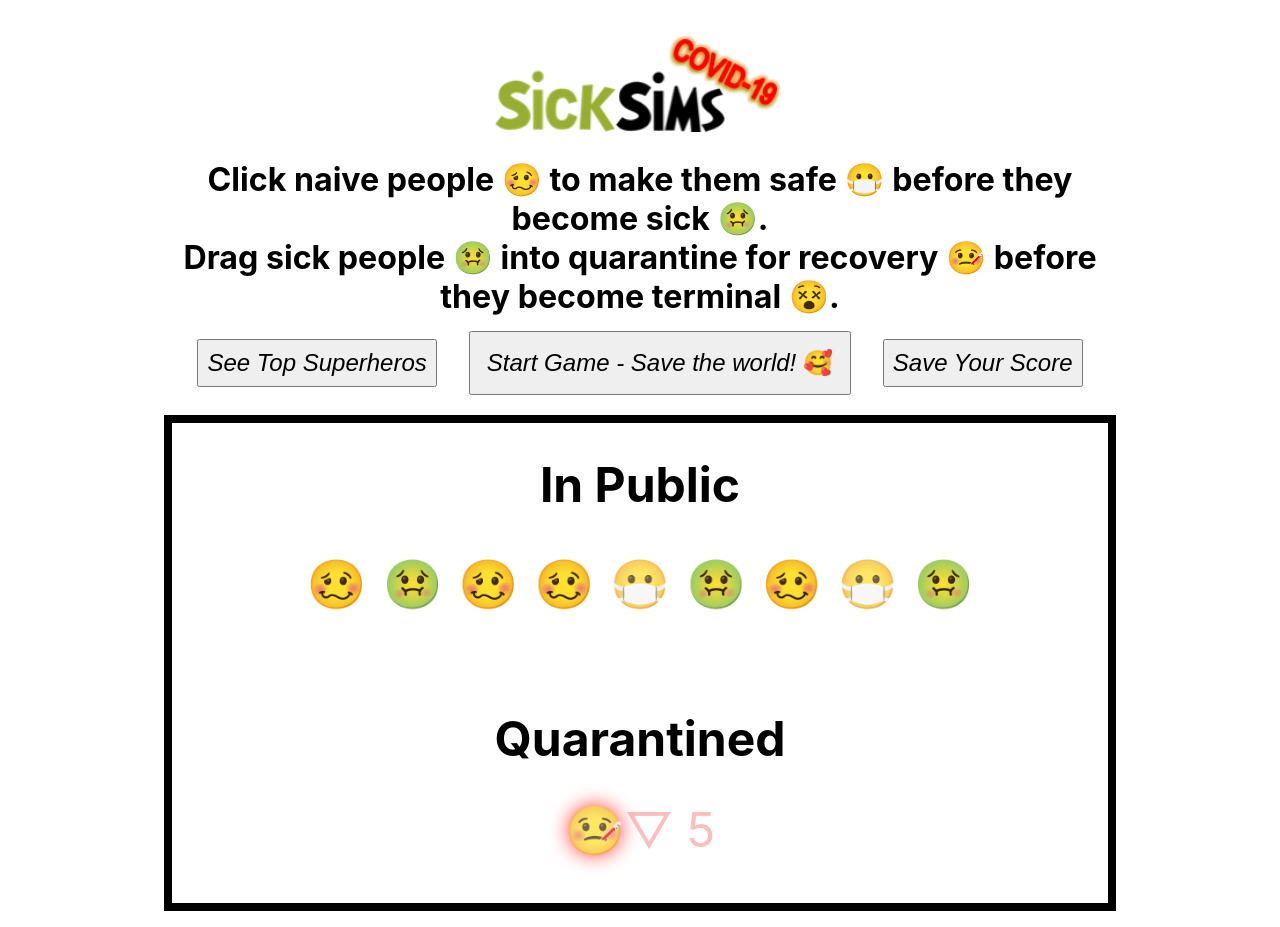
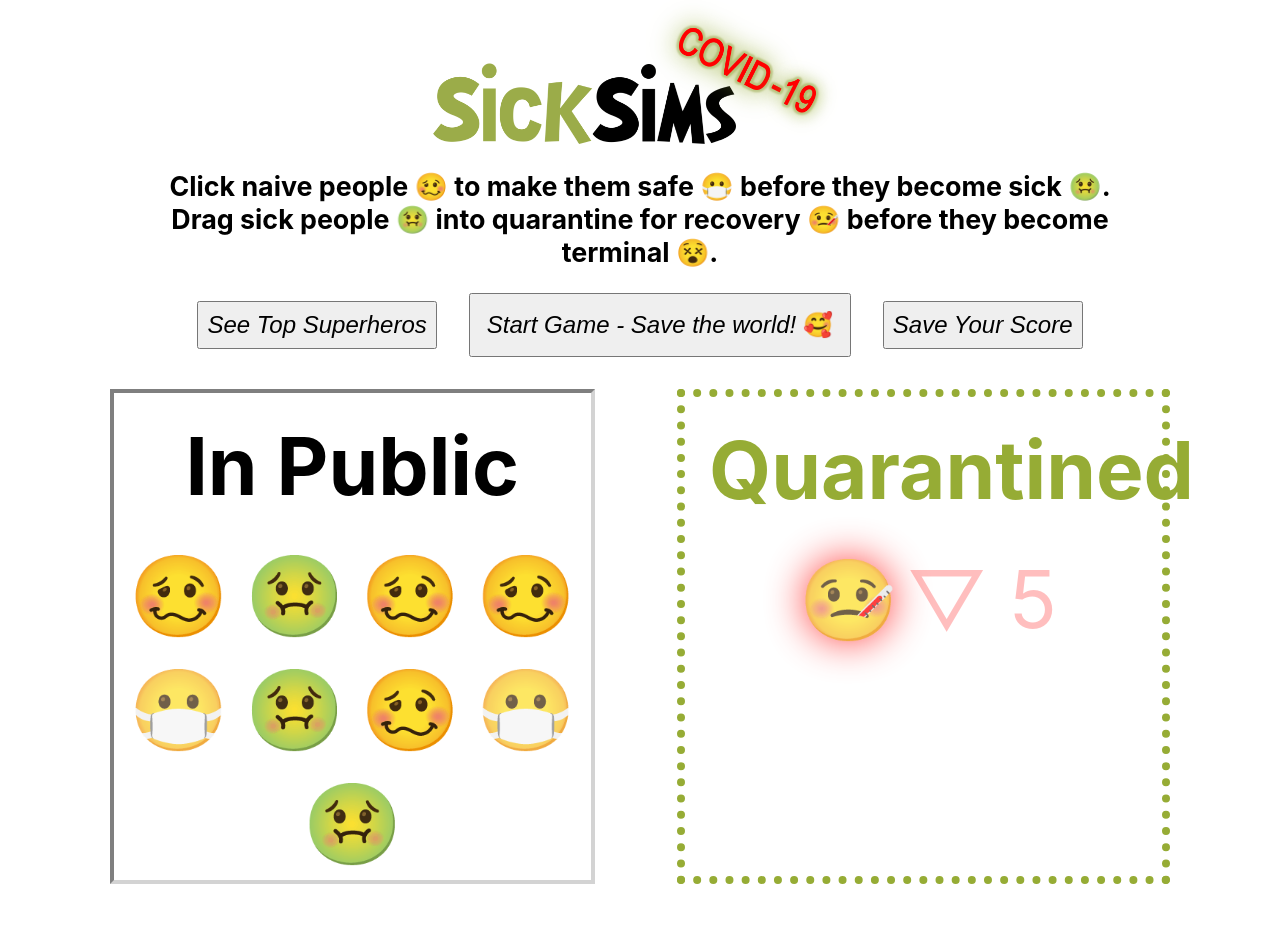
Before and after one commit to ryanmeinzer/sicksims, a React (Create React App) app: page / in a window 1280 px wide. After the commit the page ends 900 px from the top, so only its background shows below. Built offline with nearby package versions, Linux system fonts and the light colour scheme.

Commit message:
restyled many things and animations

```diff
--- a/src/App.js
+++ b/src/App.js
@@ -64,19 +64,23 @@ class App extends Component {
               < Header startGameButton={this.startGame} />
             </div>
             <div className="FakeGameContainer">
+              <div className='FakeInPublicContainer'>
                 <h4>In Public</h4>
                   <span className='fakeGameEmojis' role='img' aria-label='naive person emoji'>🥴</span>
                   <span className='fakeGameEmojis' role='img' aria-label='sick person emoji'>🤢</span>
                   <span className='fakeGameEmojis' role='img' aria-label='naive person emoji'>🥴</span>
                   <span className='fakeGameEmojis' role='img' aria-label='naive person emoji'>🥴</span>
-                <span className='safeFakePersonEmoji' role='img' aria-label='safe person emoji'>😷</span>
+                  <span className='FakeSafePersonEmoji' role='img' aria-label='safe person emoji'>😷</span>
                   <span className='fakeGameEmojis' role='img' aria-label='sick person emoji'>🤢</span>
                   <span className='fakeGameEmojis' role='img' aria-label='naive person emoji'>🥴</span>
-                <span className='safeFakePersonEmoji' role='img' aria-label='safe person emoji'>😷</span>
+                  <span className='FakeSafePersonEmoji' role='img' aria-label='safe person emoji'>😷</span>
                   <span className='fakeGameEmojis' role='img' aria-label='sick person emoji'>🤢</span>
-            <div className="FakeDiv"></div>
+              </div>
+            {/* <div className="FakeDiv"></div> */}
+              <div className='FakeQuarantinedContainer'>
                 <h4>Quarantined</h4>
-                <span className='quarantinedFakeGameEmojis' role='img' aria-label='quarantined person emoji'>🤒</span><span className='quarantinedFakePersonCountdown' role='img' aria-label='quarantined person countdown'> ▽ 5 </span>
+                  <span className='FakeQuarantinedPersonEmoji' role='img' aria-label='quarantined person emoji'>🤒</span><span className='FakeQuarantinedPersonCountdown' role='img' aria-label='quarantined person countdown'> ▽ 5 </span>
+              </div>
             </div>
           </>
           } />
--- a/src/Header.js
+++ b/src/Header.js
@@ -5,7 +5,7 @@ import logo from './SickSims-Logo.png'
 const Header = props =>
 <div>
     <div className='logo' align='center'>
-            <img src={logo} alt="SickSims Logo" className="logo" height="100" background-color="transparent"></img>
+        <img src={logo} alt="SickSims Logo" className="logo" background-color="transparent"></img>
     </div>
         <h6>Click naive people <span role="img" aria-label="naive person emoji">🥴</span> to make them safe <span role="img" aria-label="safe person emoji">😷</span> before they become sick <span role="img" aria-label="sick person emoji">🤢</span>. <br></br> Drag sick people <span role="img" aria-label="sick person emoji">🤢</span> into quarantine for recovery <span role="img" aria-label="quarantined person emoji">🤒</span> before they become terminal <span role="img" aria-label="terminal person emoji">😵</span>.</h6>
     <p><Link to="/superheros"><button className='superherosButton'><i>See Top Superheros</i></button></Link>
--- a/src/index.css
+++ b/src/index.css
@@ -26,7 +26,7 @@ h3 {
 }
 
 h4 {
-  margin: 2rem;
+  margin: 1.5rem;
 }
 
 h6 {
@@ -39,20 +39,20 @@ p {
 
 button {
   padding: 1rem;
-  margin: 0 1rem;
+  margin: 1rem 1rem 0;
   font-size: 1.5rem;
   cursor: pointer;
 }
 
-.logo {
-  margin: 1rem;
+.logo img {
+  margin: -1rem 0 2rem;
+  height: 10rem;
 }
 
 .App {
   display: flex;
   flex-direction: column;
   text-align: center;
-  font-size: 3rem;
   align-items: center;
   margin: 0 1rem 1rem;
 }
@@ -63,46 +63,47 @@ button {
   align-items: center;
   width: 75%;
   /* border: solid red; */
-  margin: 0 0 1.25rem;
+  margin: 0 0 2rem;
+  font-size: 2.5rem;
 }
 
 .RestartGame {
   padding: 1rem 0 0 0;
 }
 
-.GameContainer {
+.GameContainer, .FakeGameContainer {
   display: flex;
   flex-direction: row;
   justify-content: space-between;
   width: 85%;
+  font-size: 5rem;
   /* border: solid black; */
 }
 
-.InPublicContainer {
-  min-height: 15rem;
+.InPublicContainer, .FakeInPublicContainer {
+  min-height: 20rem;
   border: .25rem inset lightgray;
   width: 45%;
 }
 
-.QuarantinedContainer {
-  min-height: 15rem;
+.QuarantinedContainer, .FakeQuarantinedContainer {
+  min-height: 20rem;
   border: .5rem dotted #96AC35;
   width: 45%;
   color: #96AC35;
   cursor: not-allowed;
 }
 
-.FakeGameContainer {
+/* .FakeGameContainer {
   align-items: center;
   width: 75%;
   border: .5rem solid black;
-  /* margin: 0 0 1rem; */
   height: 30rem;
-}
+} */
 
-.FakeDiv {
+/* .FakeDiv {
   margin: 5.5rem;
-}
+} */
 
 .scoreButton {
   padding: .5rem;
@@ -143,7 +144,7 @@ button {
 
 @keyframes naiveGlow {
   0% { text-shadow: 0 0 -10px red; }
-  100% { text-shadow: 0 0 20px red; }
+  100% { text-shadow: 0 0 40px red; }
 }
 
 /* Glow Sick Person */
@@ -153,7 +154,7 @@ button {
 
 @keyframes sickGlow {
   0% { text-shadow: 0 0 -10px green; }
-  100% { text-shadow: 0 0 20px green; }
+  100% { text-shadow: 0 0 40px green; }
 }
 
 /* make safe person opaque */
@@ -161,7 +162,7 @@ button {
   opacity: .75;
 }
 
-.safeFakePersonEmoji {
+.FakeSafePersonEmoji {
   opacity: .75;
   padding: .5rem;
 }
@@ -173,13 +174,14 @@ button {
   padding: .5rem;
 }
 
-.quarantinedFakeGameEmojis {
+.FakeQuarantinedPersonEmoji {
   opacity: .75;
-  text-shadow: 0 0 20px red;
+  text-shadow: 0 0 40px red;
+  padding: .5rem;
 }
 
 @keyframes quarantinedGlow {
-  0% { text-shadow: 0 0 20px red; }
+  0% { text-shadow: 0 0 40px red; }
   100% { text-shadow: 0 0 -10px red; }
 }
 
@@ -188,7 +190,7 @@ button {
   color: red;
 }
 
-.quarantinedFakePersonCountdown {
+.FakeQuarantinedPersonCountdown {
   opacity: .25;
   color: red;
 }
```
Also changed, not shown: src/SickSims-Logo.png, src/logo.svg (deleted). Lines whose indentation alone changed are shown as unchanged.
